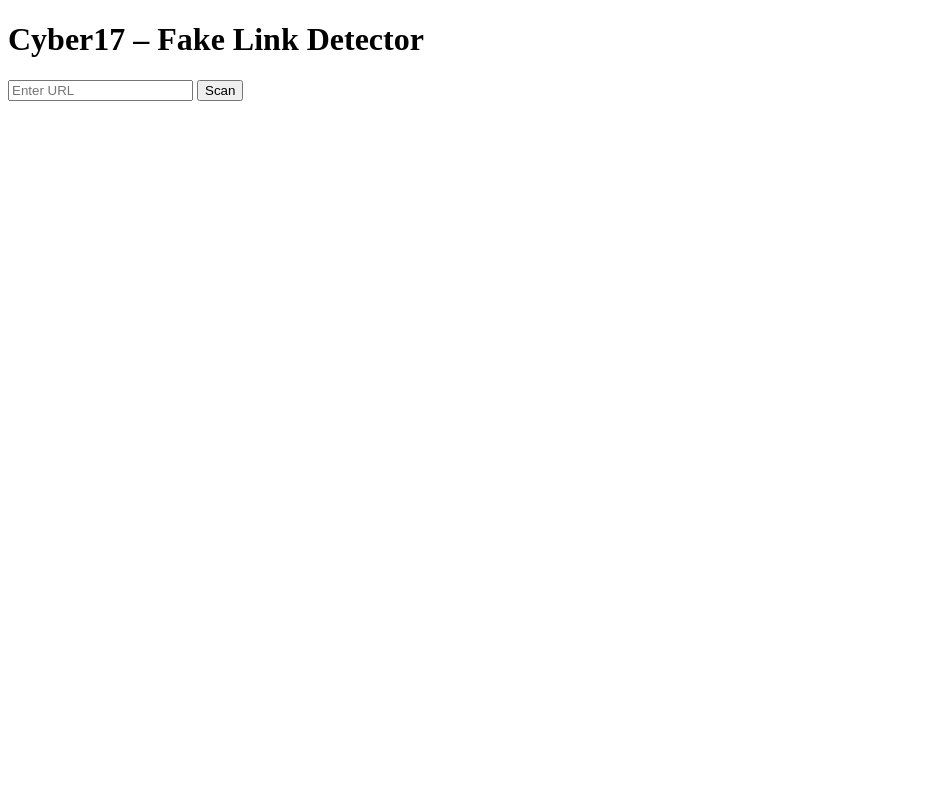
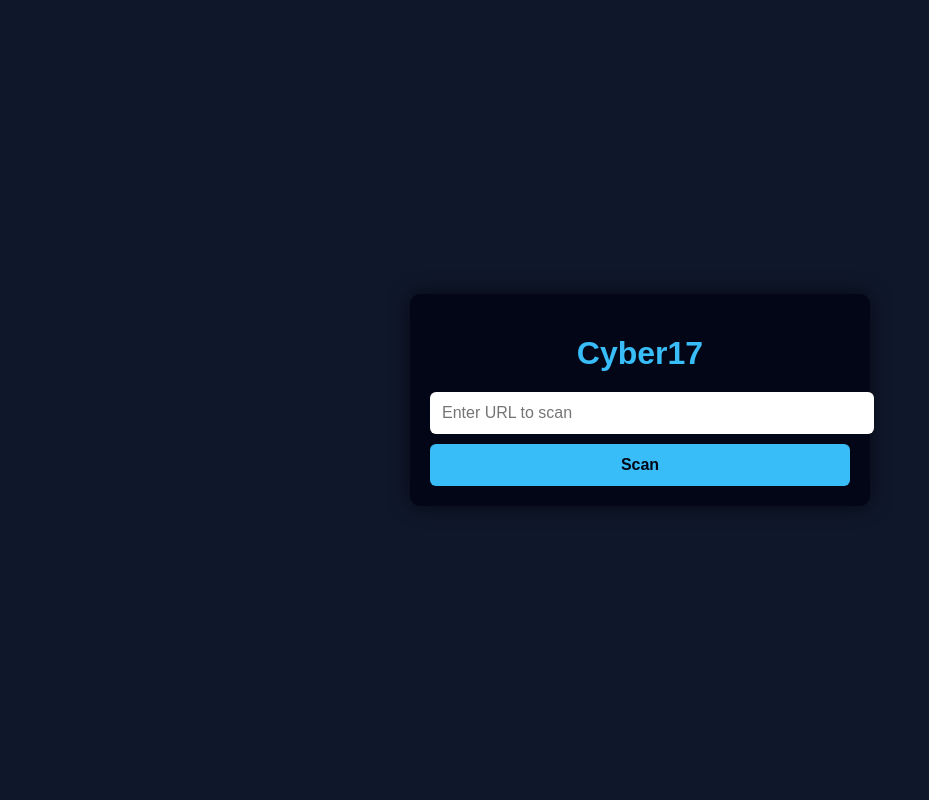
Before and after one commit to 17thedev/cyber17, a Flask app: page / in a window 1280 px wide. Shown: the whole page, without its empty margins (0-929 px from the left). Run offline with Flask 3, Linux system fonts and the light colour scheme.

Commit message:
Improve Cyber17 UI

```diff
--- a/cyber17/templates/index.html
+++ b/cyber17/templates/index.html
@@ -1,26 +1,103 @@
 <!DOCTYPE html>
-<html>
+<html lang="en">
 <head>
-  <title>Cyber17</title>
+    <meta charset="UTF-8">
+    <title>Cyber17 – Fake Link Detector</title>
+    <meta name="viewport" content="width=device-width, initial-scale=1.0">
+
+    <style>
+        body {
+            font-family: Arial, sans-serif;
+            background: #0f172a;
+            color: #e5e7eb;
+            display: flex;
+            justify-content: center;
+            align-items: center;
+            height: 100vh;
+            margin: 0;
+        }
+
+        .container {
+            background: #020617;
+            padding: 20px;
+            width: 100%;
+            max-width: 420px;
+            border-radius: 10px;
+            box-shadow: 0 0 20px rgba(0,0,0,0.6);
+        }
+
+        h1 {
+            text-align: center;
+            color: #38bdf8;
+            margin-bottom: 20px;
+        }
+
+        input {
+            width: 100%;
+            padding: 12px;
+            border-radius: 6px;
+            border: none;
+            margin-bottom: 10px;
+            font-size: 16px;
+        }
+
+        button {
+            width: 100%;
+            padding: 12px;
+            background: #38bdf8;
+            color: #020617;
+            border: none;
+            border-radius: 6px;
+            font-size: 16px;
+            font-weight: bold;
+            cursor: pointer;
+        }
+
+        button:hover {
+            background: #0ea5e9;
+        }
+
+        .result {
+            margin-top: 15px;
+            padding: 10px;
+            background: #020617;
+            border-radius: 6px;
+            border-left: 4px solid #38bdf8;
+        }
+
+        .risk-low { border-left-color: #22c55e; }
+        .risk-medium { border-left-color: #facc15; }
+        .risk-high { border-left-color: #ef4444; }
+    </style>
 </head>
 <body>
-  <h1>Cyber17 – Fake Link Detector</h1>
+
+<div class="container">
+    <h1>Cyber17</h1>
 
     <form method="POST">
-    <input type="text" name="url" placeholder="Enter URL" required>
+        <input type="text" name="url" placeholder="Enter URL to scan" required>
         <button type="submit">Scan</button>
     </form>
 
-  {% if risk %}
-    <h2>Risk: {{ risk }}</h2>
-  {% endif %}
+    {% if result %}
+    <div class="result risk-{{ result.risk|lower }}">
+        <strong>Risk:</strong> {{ result.risk }}<br>
+        <strong>Score:</strong> {{ result.score }}<br><br>
 
-  {% if issues %}
+        {% if result.issues %}
+            <strong>Issues found:</strong>
             <ul>
-      {% for issue in issues %}
+                {% for issue in result.issues %}
                 <li>{{ issue }}</li>
                 {% endfor %}
             </ul>
+        {% else %}
+            No suspicious signs detected.
         {% endif %}
+    </div>
+    {% endif %}
+</div>
+
 </body>
 </html>
```
Lines whose indentation alone changed are shown as unchanged.
